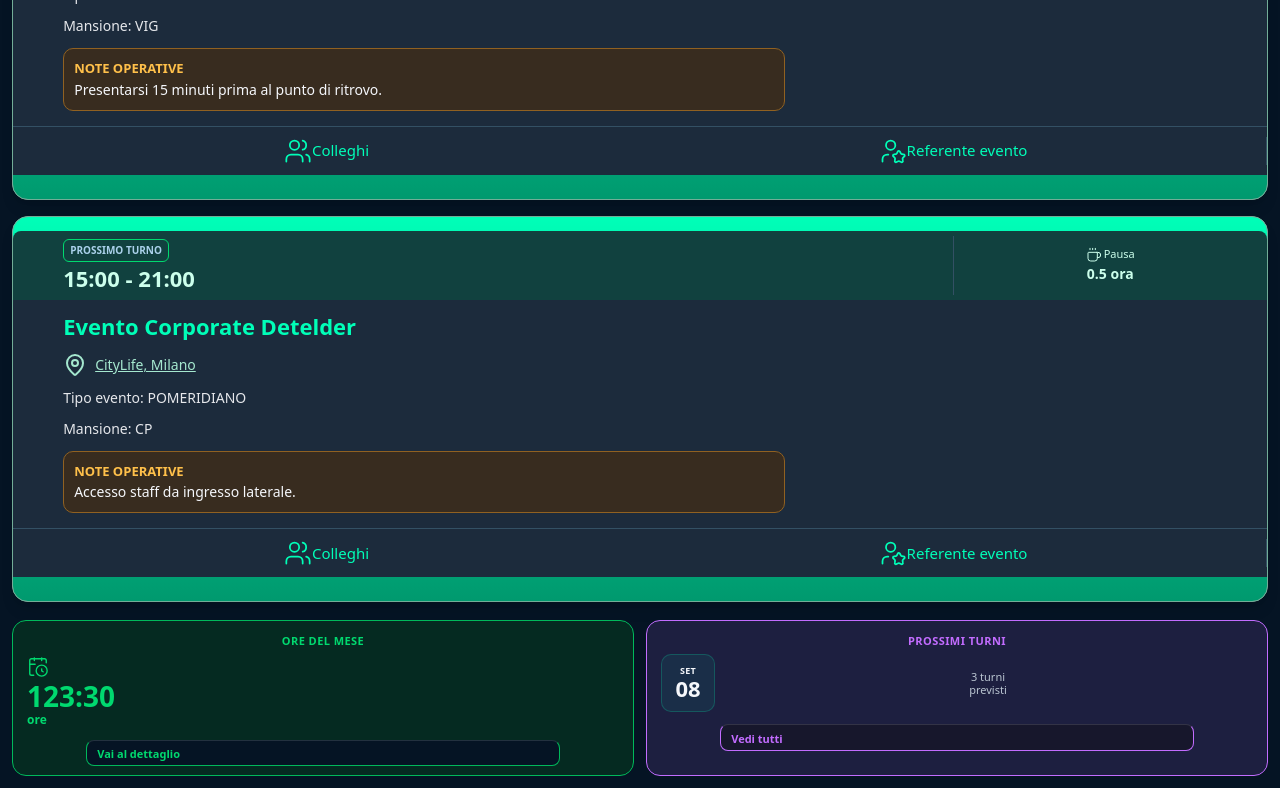
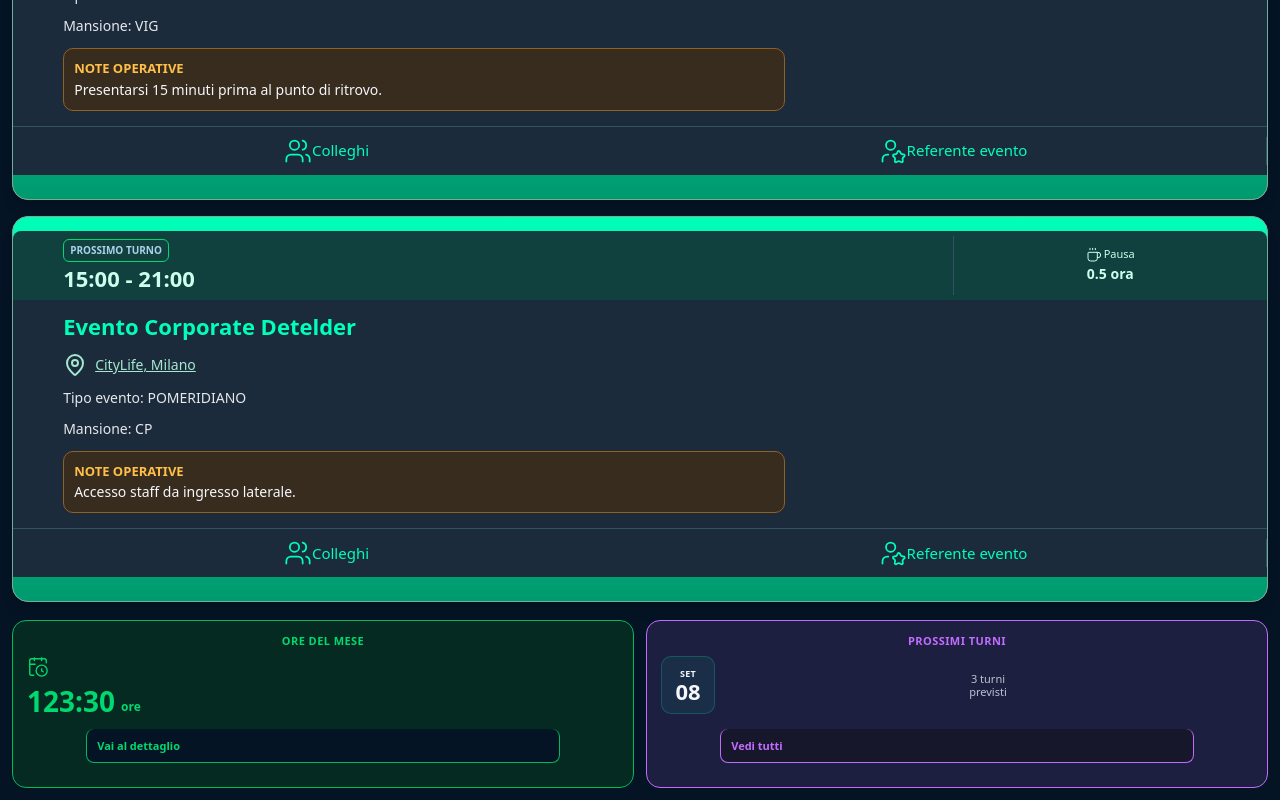
Before and after one commit to MarsOTA/detelder-operator-preview, a React (Vite) app: page /operator in a window 1280 px wide. Shown: the part 589-1389 px from the top of the page. Built offline with nearby package versions, Linux system fonts and the light colour scheme.

Commit message:
Align operator summary CTAs and keep hours inline

```diff
--- a/src/pages/common/operatorSummaryPreview.css
+++ b/src/pages/common/operatorSummaryPreview.css
@@ -11,13 +11,12 @@
 .ore-mese-sintesi,
 .prossimi-turni-sintesi {
   width: 100% !important;
-  height: 156px !important;
+  height: 168px !important;
   min-width: 0;
   padding: 14px !important;
   border-radius: 14px;
   display: flex !important;
   flex-direction: column;
-  justify-content: space-between;
   box-sizing: border-box;
   overflow: hidden;
 }
@@ -29,40 +28,53 @@
   line-height: 1.15;
   font-weight: 700;
   letter-spacing: .04em;
+  flex: 0 0 auto;
 }
 
-/* KPI ore: icona sopra, valore sotto */
+/* KPI ore: icona sopra, valore + unita sulla stessa riga */
 .ore-mese-value-content {
-  flex: 1;
-  display: flex !important;
-  flex-direction: column;
-  align-items: flex-start !important;
-  justify-content: center;
-  gap: 5px !important;
+  flex: 1 1 auto;
+  display: grid !important;
+  grid-template-columns: auto 1fr;
+  grid-template-rows: 24px 1fr;
+  align-items: end !important;
+  justify-content: start;
+  column-gap: 6px !important;
+  row-gap: 4px !important;
   padding: 0 0 6px;
+  min-height: 0;
 }
 
 .ore-mese-value-content svg {
+  grid-column: 1 / -1;
+  grid-row: 1;
   width: 22px !important;
   height: 22px !important;
   flex: 0 0 auto;
+  align-self: start;
 }
 
 .ore-mese-value {
+  grid-column: 1;
+  grid-row: 2;
   font-size: 28px !important;
   line-height: .95;
   font-weight: 900;
+  white-space: nowrap;
 }
 
 .ore-label {
+  grid-column: 2;
+  grid-row: 2;
   font-size: 12px;
   line-height: 1;
-  margin: 0;
-  align-self: flex-start !important;
+  margin: 0 0 2px 0;
+  align-self: end !important;
+  white-space: nowrap;
 }
 
 .prossimi-turni-row {
-  flex: 1;
+  flex: 1 1 auto;
   min-height: 0;
   display: flex !important;
   align-items: center;
@@ -110,16 +122,20 @@
   line-height: 1.2;
 }
 
+/* CTA bloccate sul fondo: stessa quota in entrambe le card */
 .dettaglio-mese-sintesi,
 .dettaglio-turni-sintesi {
+  flex: 0 0 34px;
+  height: 34px;
   margin-top: 8px !important;
-  padding-top: 8px !important;
-  min-height: 26px;
-  display: flex;
-  align-items: flex-end;
-  border-top: 1px solid rgba(255, 255, 255, .12);
+  padding: 0 10px !important;
+  display: flex !important;
+  align-items: center !important;
+  justify-content: space-between;
+  border-top: 0 !important;
   font-size: 11px !important;
-  line-height: 1.1;
+  line-height: 1;
+  box-sizing: border-box;
 }
 
 @media (max-width: 420px) {
@@ -129,7 +145,7 @@
 
   .ore-mese-sintesi,
   .prossimi-turni-sintesi {
-    height: 150px !important;
+    height: 162px !important;
     padding: 12px !important;
   }
 
@@ -137,9 +153,19 @@
     font-size: 26px !important;
   }
 
+  .ore-label {
+    font-size: 11px !important;
+  }
+
   .prossimi-turni-next-content {
     flex-basis: 50px;
     width: 50px !important;
     min-width: 50px !important;
   }
+
+  .dettaglio-mese-sintesi,
+  .dettaglio-turni-sintesi {
+    flex-basis: 32px;
+    height: 32px;
+  }
 }
```
